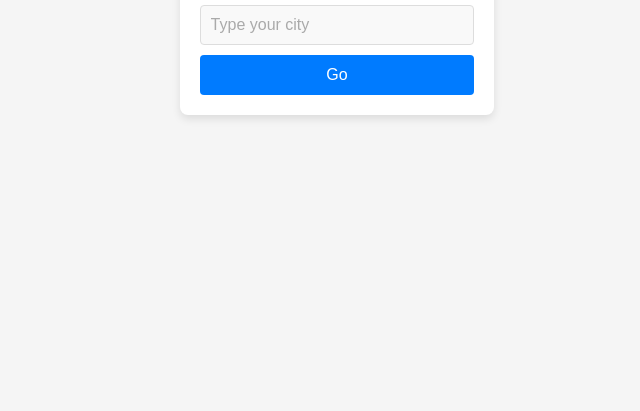
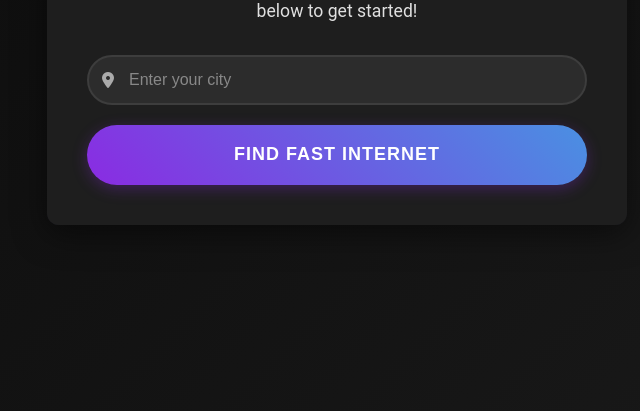
Before and after one commit to patricklfds/BRZSpeed, a plain HTML site: page index.html in a window 1280 px wide. Shown: the part 389-800 px from the top of the page, without its empty margins (303-943 px from the left). Drawn offline with nearby package versions, Linux system fonts and the light colour scheme.

Commit message:
Update index.html

```diff
--- a/index.html
+++ b/index.html
@@ -3,68 +3,200 @@
 <head>
     <meta charset="UTF-8">
     <meta name="viewport" content="width=device-width, initial-scale=1.0">
-    <title>BRZSpeed</title>
+    <title>BRZSpeed - Find the Fastest Internet in Your City</title>
     <link rel="stylesheet" href="https://code.jquery.com/ui/1.12.1/themes/base/jquery-ui.css">
+    <link rel="stylesheet" href="https://cdnjs.cloudflare.com/ajax/libs/font-awesome/6.1.1/css/all.min.css">
     <style>
+        :root {
+            --primary-color: #8a2be2;
+            --secondary-color: #4a90e2;
+            --background-color: #0a0a0a;
+            --text-color: #e0e0e0;
+            --container-bg: #1e1e1e;
+            --input-bg: #2c2c2c;
+            --input-border: #3d3d3d;
+            --hover-color: #3a3a3a;
+        }
+
         body {
-            font-family: 'Arial', sans-serif;
-            background-color: #f5f5f5; /* Light grey background */
-            color: #333; /* Dark grey text */
+            font-family: 'Roboto', sans-serif;
+            background-color: var(--background-color);
+            color: var(--text-color);
             margin: 0;
             padding: 0;
             display: flex;
             align-items: center;
             justify-content: center;
             min-height: 100vh;
+            background-image: linear-gradient(135deg, #0a0a0a 0%, #1a1a1a 100%);
+        }
+
+        .container {
+            background-color: var(--container-bg);
+            border-radius: 12px;
+            box-shadow: 0 8px 32px rgba(0, 0, 0, 0.5);
+            padding: 40px;
+            text-align: center;
+            max-width: 500px;
+            width: 90%;
+            position: relative;
+            overflow: hidden;
+        }
+
+        .container::before {
+            content: '';
+            position: absolute;
+            top: -50%;
+            left: -50%;
+            width: 200%;
+            height: 200%;
+            background: radial-gradient(circle, rgba(138, 43, 226, 0.1) 0%, rgba(74, 144, 226, 0.1) 100%);
+            transform: rotate(30deg);
+            z-index: -1;
         }
 
         h1 {
-            font-size: 2rem;
-            color: #333;
-            margin-bottom: 20px;
+            font-size: 2.5rem;
+            font-weight: 700;
+            text-transform: uppercase;
+            letter-spacing: 3px;
+            margin-bottom: 30px;
+            background: linear-gradient(to right, var(--primary-color), var(--secondary-color));
+            -webkit-background-clip: text;
+            background-clip: text;
+            color: transparent;
+            display: inline-block;
+            position: relative;
+            padding-bottom: 10px;
+            transition: all 0.3s ease;
         }
 
-        .container {
-            background-color: #ffffff; /* White background */
-            border-radius: 8px;
-            box-shadow: 0 4px 8px rgba(0, 0, 0, 0.1); /* Subtle shadow */
-            padding: 20px;
-            text-align: center;
+        h1::after {
+            content: '';
+            position: absolute;
+            bottom: 0;
+            left: 0;
+            width: 100%;
+            height: 3px;
+            background: linear-gradient(to right, var(--primary-color), var(--secondary-color));
+            transform: scaleX(0);
+            transform-origin: left;
+            transition: transform 0.3s ease-in-out;
+        }
+
+        h1:hover::after {
+            transform: scaleX(1);
+        }
+
+        p {
+            font-size: 1.1rem;
+            color: var(--text-color);
+            margin-bottom: 30px;
+            line-height: 1.6;
+        }
+
+        .input-group {
+            position: relative;
+            margin-bottom: 20px;
         }
 
         #city {
             width: 100%;
-            max-width: 400px; /* Max width of input */
-            height: 40px;
+            height: 50px;
             font-size: 16px;
-            padding: 10px;
-            border: 1px solid #ddd; /* Light border */
-            border-radius: 4px;
+            padding: 10px 15px 10px 40px;
+            border: 2px solid var(--input-border);
+            border-radius: 25px;
             box-sizing: border-box;
-            background-color: #f9f9f9; /* Light input background */
-            color: #333; /* Dark text inside input */
+            background-color: var(--input-bg);
+            color: var(--text-color);
+            transition: all 0.3s ease;
+        }
+
+        #city:focus {
+            outline: none;
+            border-color: var(--primary-color);
+            box-shadow: 0 0 0 3px rgba(138, 43, 226, 0.25);
         }
 
         #city::placeholder {
-            color: #aaa; /* Light grey placeholder text */
+            color: #888;
         }
 
-        input[type="submit"] {
+        .input-icon {
+            position: absolute;
+            left: 15px;
+            top: 50%;
+            transform: translateY(-50%);
+            color: #aaa;
+        }
+
+        .submit-btn {
             width: 100%;
-            max-width: 400px;
-            height: 40px;
-            font-size: 16px;
+            height: 60px;
+            font-size: 18px;
+            font-weight: bold;
             padding: 10px;
             border: none;
-            border-radius: 4px;
-            background-color: #007bff; /* Blue background */
-            color: #fff; /* White text */
+            border-radius: 30px;
+            background: linear-gradient(45deg, var(--primary-color), var(--secondary-color));
+            color: #fff;
             cursor: pointer;
-            margin-top: 10px;
+            text-transform: uppercase;
+            letter-spacing: 1px;
+            position: relative;
+            overflow: hidden;
+            transition: all 0.3s ease;
+            box-shadow: 0 4px 15px rgba(138, 43, 226, 0.3);
         }
 
-        input[type="submit"]:hover {
-            background-color: #0056b3; /* Darker blue on hover */
+        .submit-btn::before {
+            content: '';
+            position: absolute;
+            top: -50%;
+            left: -50%;
+            width: 200%;
+            height: 200%;
+            background: radial-gradient(circle, rgba(255,255,255,0.3) 0%, rgba(255,255,255,0) 70%);
+            transform: scale(0);
+            transition: transform 0.6s ease-out, opacity 0.6s ease-out;
+            opacity: 0;
+        }
+
+        .submit-btn:hover {
+            transform: translateY(-3px);
+            box-shadow: 0 6px 20px rgba(138, 43, 226, 0.4);
+        }
+
+        .submit-btn:hover::before {
+            transform: scale(1);
+            opacity: 1;
+        }
+
+        @keyframes glow {
+            0% {
+                box-shadow: 0 0 5px rgba(138, 43, 226, 0.5), 0 0 10px rgba(138, 43, 226, 0.5);
+            }
+            50% {
+                box-shadow: 0 0 20px rgba(138, 43, 226, 0.7), 0 0 30px rgba(138, 43, 226, 0.7);
+            }
+            100% {
+                box-shadow: 0 0 5px rgba(138, 43, 226, 0.5), 0 0 10px rgba(138, 43, 226, 0.5);
+            }
+        }
+
+        .submit-btn:hover {
+            animation: glow 1.5s infinite;
+        }
+
+        @media (max-width: 480px) {
+            .container {
+                padding: 20px;
+            }
+
+            h1 {
+                font-size: 2rem;
+            }
         }
     </style>
     <script src="https://code.jquery.com/jquery-3.6.0.min.js"></script>
@@ -95,10 +227,14 @@
 </head>
 <body>
     <div class="container">
-        <h1>Select Your City</h1>
+        <h1>BRZSPEED</h1>
+        <p>Find the fastest internet carrier in your city. Enter your location below to get started!</p>
         <form action="/city" method="post">
-            <input type="text" id="city" name="city" placeholder="Type your city">
-            <input type="submit" value="Go">
+            <div class="input-group">
+                <i class="fas fa-map-marker-alt input-icon"></i>
+                <input type="text" id="city" name="city" placeholder="Enter your city">
+            </div>
+            <button type="submit" class="submit-btn">Find Fast Internet</button>
         </form>
     </div>
 </body>
```
